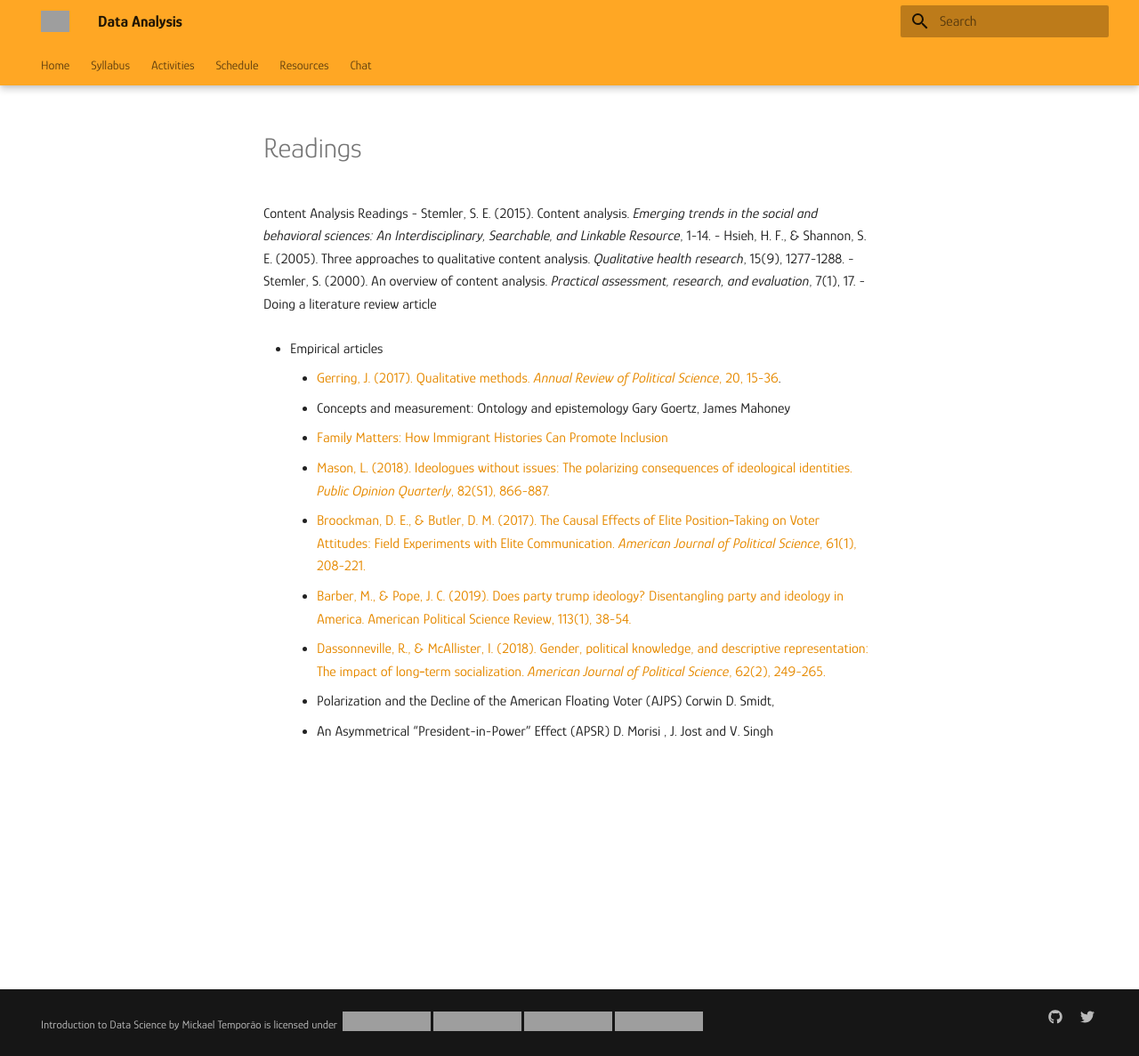
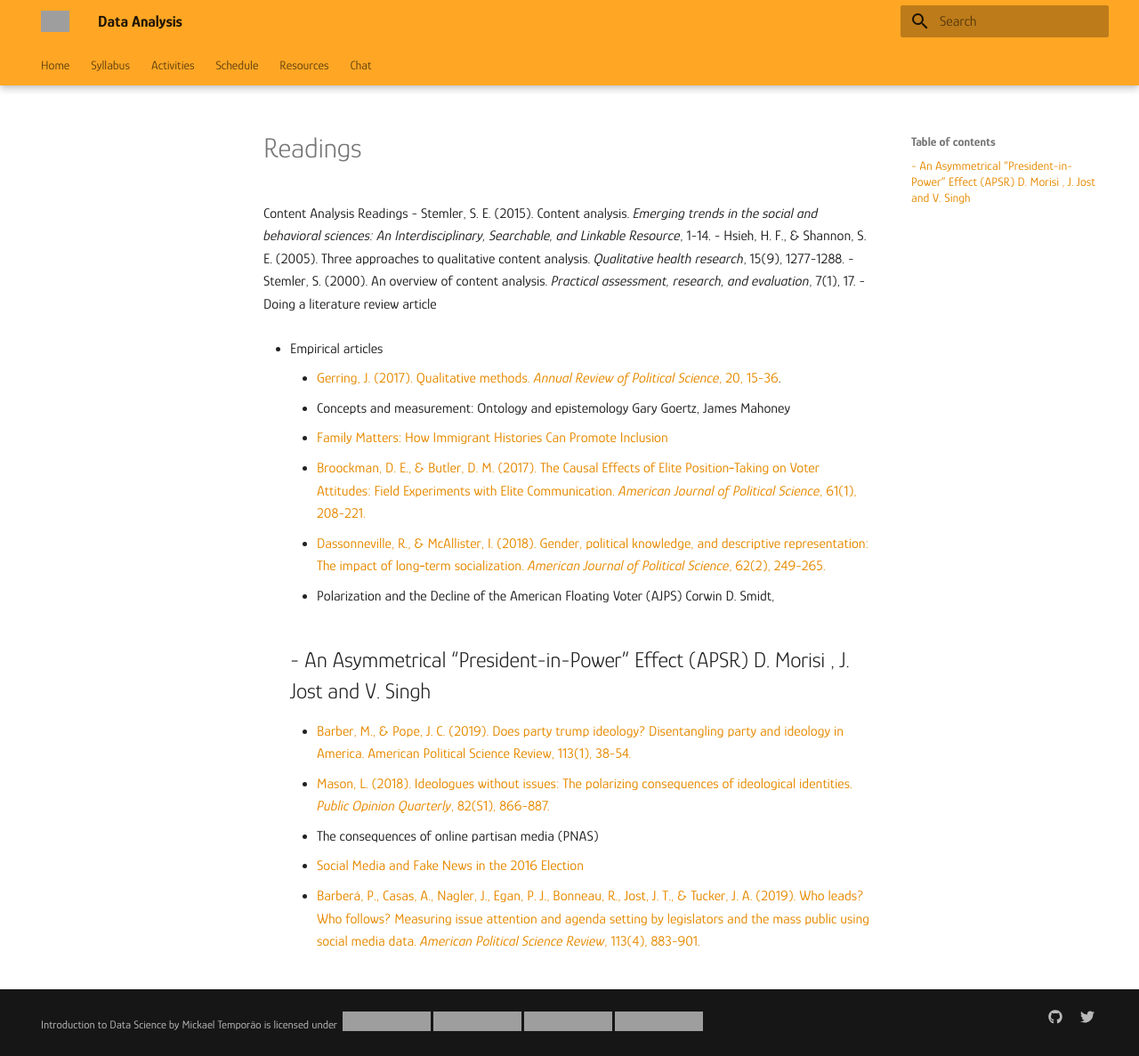
Before and after one commit to mickaeltemporao/data-analysis, an MkDocs documentation site: the page built from docs/readings.md, in a window 1280 px wide and 1187 px high. Shown: the whole window at 89% size. Built offline with MkDocs 1.6.1 and Material for MkDocs 9.7.7, drawn with Linux system fonts in a browser that asks for light colours; grey boxes are pictures that could not be loaded.

Commit message:
added new readings

```diff
--- a/docs/readings.md
+++ b/docs/readings.md
@@ -8,10 +8,17 @@ Content Analysis Readings
     - [Gerring, J. (2017). Qualitative methods. *Annual Review of Political Science*, 20, 15-36](https://www.annualreviews.org/doi/pdf/10.1146/annurev-polisci-092415-024158).
     - Concepts and measurement: Ontology and epistemology Gary Goertz, James Mahoney
     - [Family Matters: How Immigrant Histories Can Promote Inclusion](https://www.cambridge.org/core/services/aop-cambridge-core/content/view/871DB7A02565D65FB0584FE89D7EF35D/S0003055420001057a.pdf/family-matters-how-immigrant-histories-can-promote-inclusion.pdf)
-    - [Mason, L. (2018). Ideologues without issues: The polarizing consequences of ideological identities. *Public Opinion Quarterly*, 82(S1), 866-887.](https://academic.oup.com/poq/article/82/S1/866/4951269?login=true)
     - [Broockman, D. E., & Butler, D. M. (2017). The Causal Effects of Elite Position‐Taking on Voter Attitudes: Field Experiments with Elite Communication. *American Journal of Political Science*, 61(1), 208-221.](https://onlinelibrary.wiley.com/doi/10.1111/ajps.12243)
-    - [Barber, M., & Pope, J. C. (2019). Does party trump ideology? Disentangling party and ideology in America. American Political Science Review, 113(1), 38-54.](https://www.cambridge.org/core/journals/american-political-science-review/article/abs/does-party-trump-ideology-disentangling-party-and-ideology-in-america/B5BAD0AE947BD3CF18D51D399263C8D3)
     - [Dassonneville, R., & McAllister, I. (2018). Gender, political knowledge, and descriptive representation: The impact of long‐term socialization. *American Journal of Political Science*, 62(2), 249-265.](https://onlinelibrary.wiley.com/doi/full/10.1111/ajps.12353?casa_token=tlAw257HPaYAAAAA%3AS1xclhUDJ-Fp7qYb9qCVW_WRBb8lMltfTKpC8UTPSosAovXYGDF2HE75gmHNUFjF528w2K-l7pX0WVk)
     - Polarization and the Decline of the American Floating Voter (AJPS) Corwin D. Smidt,
 
     - An Asymmetrical “President-in-Power” Effect (APSR) D. Morisi , J. Jost and V. Singh
+    -
+    - [Barber, M., & Pope, J. C. (2019). Does party trump ideology? Disentangling party and ideology in America. American Political Science Review, 113(1), 38-54.](https://www.cambridge.org/core/journals/american-political-science-review/article/abs/does-party-trump-ideology-disentangling-party-and-ideology-in-america/B5BAD0AE947BD3CF18D51D399263C8D3)
+    - [Mason, L. (2018). Ideologues without issues: The polarizing consequences of ideological identities. *Public Opinion Quarterly*, 82(S1), 866-887.](https://academic.oup.com/poq/article/82/S1/866/4951269?login=true)
+
+    - The consequences of online partisan media (PNAS)
+
+    - [Social Media and Fake News in the 2016 Election](https://proxy.sciencespobordeaux.fr:2939/stable/44235006?seq=1#metadata_info_tab_contents)
+
+    - [Barberá, P., Casas, A., Nagler, J., Egan, P. J., Bonneau, R., Jost, J. T., & Tucker, J. A. (2019). Who leads? Who follows? Measuring issue attention and agenda setting by legislators and the mass public using social media data. *American Political Science Review*, 113(4), 883-901.](https://proxy.sciencespobordeaux.fr:2604/core/journals/american-political-science-review/article/who-leads-who-follows-measuring-issue-attention-and-agenda-setting-by-legislators-and-the-mass-public-using-social-media-data/D855849CE288A241529E9EC2E4FBD3A8)
```
